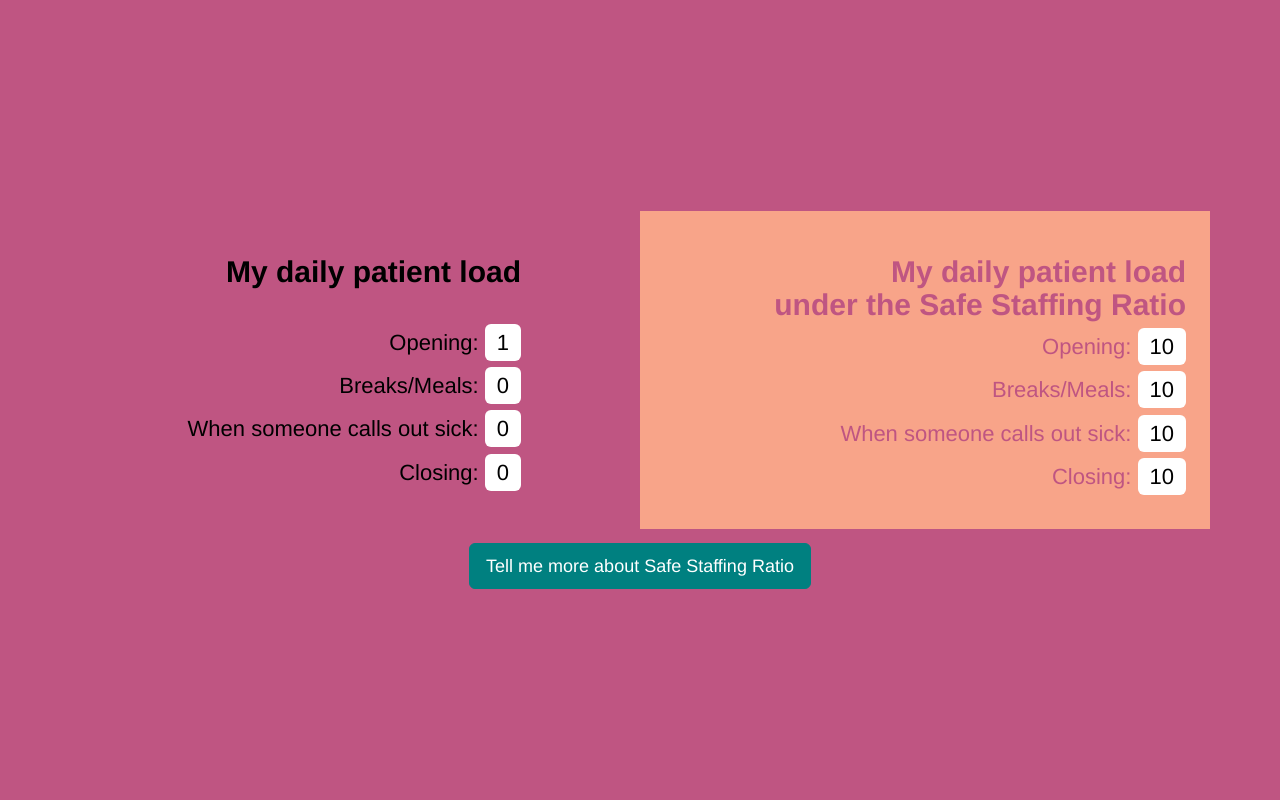
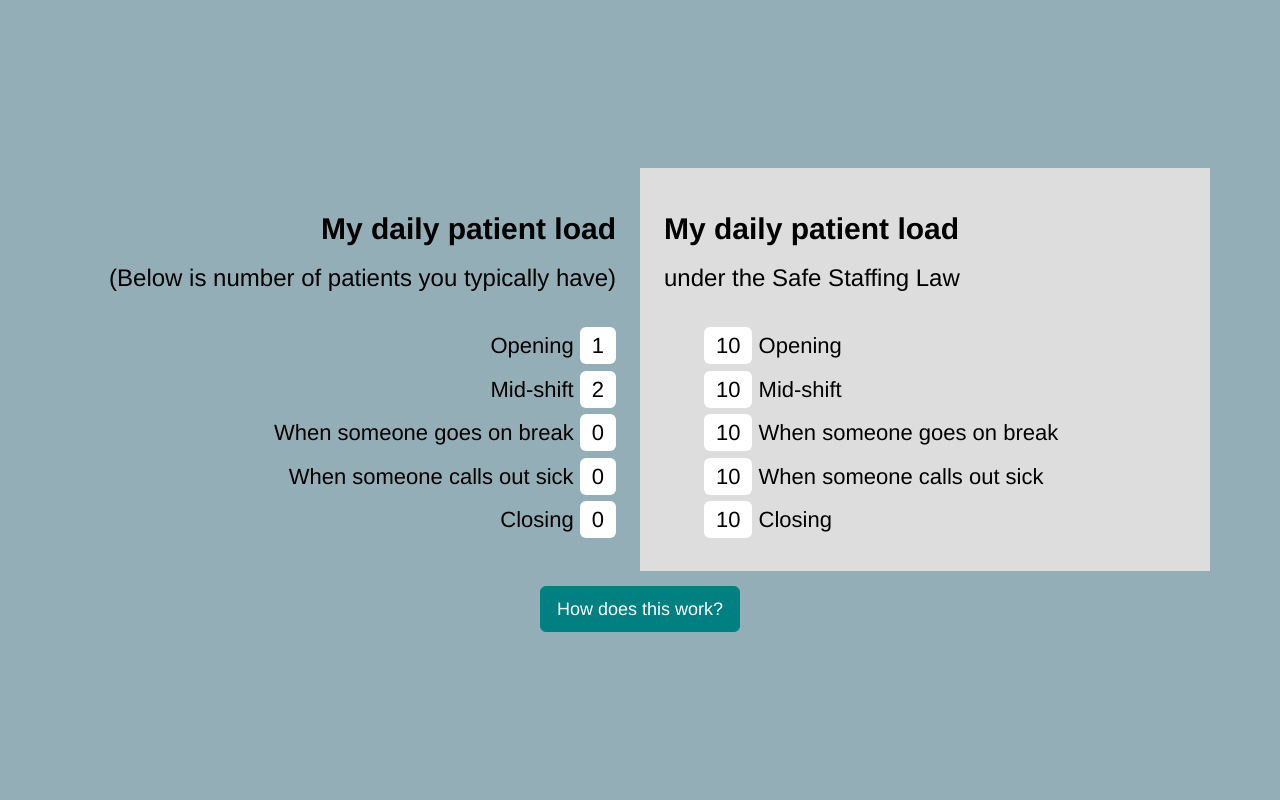
Before and after one commit to mattsedlar/DialysisCalc, a Django app: template form/templates/action.html in a window 1280 px wide. Run offline with Django 3.2, Linux system fonts and the light colour scheme; data comes from the database, SQL or seed files in the repository; both versions use the stored data as it was after the commit; the template is opened without the code that fills it: values that come from a table or form of the project are taken from there, most other values are stand-ins (such as "Sample title", 1, 10 or a date in 2020); some libraries are stand-ins or nearby versions.

Commit message:
Action page updated text and styles

```diff
--- a/form/models.py
+++ b/form/models.py
@@ -4,18 +4,18 @@ from django.db import models
 
 # Create your models here.
 class Response(models.Model):
-  unique_key = models.CharField(default='',max_length=8)
-  position = models.CharField(default='',max_length=100)
-  facility = models.CharField(default='',max_length=100)
-  location = models.CharField(default='',max_length=100)
-  clinic_name = models.CharField(default='',max_length=100)
+  unique_key = models.CharField(null=True,max_length=8)
+  position = models.CharField(null=True,max_length=100)
+  facility = models.CharField(null=True,max_length=100)
+  location = models.CharField(null=True,max_length=100)
+  clinic_name = models.CharField(null=True,max_length=100)
   opening = models.IntegerField(default=0)
   mid = models.IntegerField(default=0)
   breaks = models.IntegerField(default=0)
   sick = models.IntegerField(default=0)
   closing = models.IntegerField(default=0)
-  name = models.CharField(default='',max_length=100)
-  email = models.CharField(default='',max_length=100)
+  name = models.CharField(null=True,max_length=100)
+  email = models.CharField(null=True,max_length=100)
 
   def __str__(self):
     return self.name + ": " +self.position + ", " + self.facility
--- a/form/static/styles/styles.css
+++ b/form/static/styles/styles.css
@@ -40,16 +40,8 @@ p, label { font-size: 2em; }
 }
 
 #safe-load {
-  background-color: #f8a489;
-  color:#bf5582;
-}
-
-#step4 h2 {
-  color: #36577f;
-}
-
-#step5 h2>small {
-  color: #3d7c8e;
+  background-color: #DDDDDD;
+  color:#000;
 }
 
 #id_opening, #id_mid, #id_breaks, #id_sick, #id_closing {
--- a/form/templates/action.html
+++ b/form/templates/action.html
@@ -17,7 +17,7 @@
         <link href='http://fonts.googleapis.com/css?family=Libre+Baskerville:400,700' rel='stylesheet' type='text/css'>
 	<link rel="stylesheet" href="{% static 'styles/styles.css' %}">
 	<style>
-	  body { background-color: #bf5582;}
+	  body { background-color: #93aeb6;}
 	</style>
 </head>
 
@@ -31,59 +31,74 @@
 
         <div class="row">
 
-            <div class="col-md-5 text-right" id="response-load">
-                <h2><strong>My daily patient load</strong></h2><br/><br/>
+            <div class="col-md-6 text-right" id="response-load">
+                <h2><strong>My daily patient load</strong></h2>
+                <h3>(Below is number of patients you typically have)</h3><br/><br/>
                 <ul class="loads">
-                    <li> Opening: <span class="loads_value">{{ query.opening }}</span></li>
-                    <li> Breaks/Meals: <span class="loads_value">{{ query.breaks }}</span></li>
-                    <li> When someone calls out sick: <span class="loads_value">{{ query.sick }}</span></li>
-                    <li> Closing: <span class="loads_value">{{ query.closing }}</span></li>
+                    <li> Opening <span class="loads_value">{{ query.opening }}</span></li>
+                    <li> Mid-shift <span class="loads_value">{{ query.mid }}</span></li>
+                    <li> When someone goes on break <span class="loads_value">{{ query.breaks }}</span></li>
+                    <li> When someone calls out sick <span class="loads_value">{{ query.sick }}</span></li>
+                    <li> Closing <span class="loads_value">{{ query.closing }}</span></li>
                 </ul>
             </div>
 
-            <div class="col-md-6 col-md-offset-1 text-right" id="safe-load">
-                <h2><strong>My daily patient load<br/>under the Safe Staffing Ratio</strong></h2>
+            <div class="col-md-6 text-left" id="safe-load">
+                <h2><strong>My daily patient load</strong></h2>
+                <h3>under the Safe Staffing Law</h3><br/><br/>
                 <ul class="loads">
-                    <li> Opening: <span class="loads_value">{{ ratios }}</span></li>
-                    <li> Breaks/Meals: <span class="loads_value">{{ ratios }}</span></li>
-                    <li> When someone calls out sick: <span class="loads_value">{{ ratios }}</span></li>
-                    <li> Closing: <span class="loads_value">{{ ratios }}</span></li>
+                    <li> <span class="loads_value">{{ ratios }}</span> Opening </li>
+                    <li> <span class="loads_value">{{ ratios }}</span> Mid-shift </li>
+                    <li> <span class="loads_value">{{ ratios }}</span> When someone goes on break </li>
+                    <li> <span class="loads_value">{{ ratios }}</span> When someone calls out sick </li>
+                    <li> <span class="loads_value">{{ ratios }}</span> Closing </li>
                 </ul>
             </div>
 
          </div>
          <br/>
-         <div id="btnStep3" class="btn btn-default btn-lg">Tell me more about Safe Staffing Ratio</div>
+         <div id="btnStep3" class="btn btn-default btn-lg">How does this work?</div>
 
     </div>
 
     <div id="step4">
+        <h1><strong>How Safe Staffing Works</strong></h1>
+        <h2>Staffing legislation mandating no more than <span id="ratio">{{ ratios }}</span> patients per 1 {{ query.position }} means every dialysis employer must guarantee that number
+is not exceeded — even on breaks and lunches; even if someone calls out sick. </h2><br/><br/>
 
-        <h2><strong>Staffing legislation mandating no more than <span id="ratio">{{ ratios }}</span> patients per 1 {{ query.position }} means every dialysis employer has to guarantee that number—even on breaks and lunches, even if someone calls out sick.</strong></h2>
-
-        <div id="btnStep4" class="btn btn-default btn-lg">Let's do it</div>
+        <div id="btnStep4" class="btn btn-default btn-lg">I want safe staffing!</div>
 
     </div>
 
     <div id="step5">
 
-        <h2><strong>Crisis:</strong> <small>Lorem ipsum dolor sit amet, consectetur adipiscing elit, sed do eiusmod tempor incididunt ut labore et dolore magna aliqua. Ut enim ad minim veniam, quis nostrud exercitation ullamco laboris nisi ut aliquip ex ea commodo consequat.</small> </h2>
+        <h2 class="text-left"><strong>It's Time to #Fix Dialysis</strong><br/><small>Our legislation would improve patient care and working conditions by setting safe staffing levels at dialysis clinics, yearly inspections and a minimum of 45 minutes between the end of one patient’s visit and the start of another. It would apply to registered nurses, patient care technicians and social workers.</small> </h2>
 
-        <h2><strong>Our role in change:</strong> <small>Lorem ipsum dolor sit amet, consectetur adipiscing elit, sed do eiusmod tempor incididunt ut labore et dolore magna aliqua. Ut enim ad minim veniam, quis nostrud exercitation ullamco laboris nisi ut aliquip ex ea commodo consequat.</small></h2>
+        <h2 class="text-left"><strong>I Support Safe Staffing</strong></h2>
 
-        <form class="form-inline" action="post_contact/" method="post">
+        <form action="post_contact/" method="post">
         {% csrf_token %}
                  <input type="hidden" id="id_rid" name="rid" value="{{query.id}}" />
-                 <div class="form-group">
-                    <label for="id_name">My name is</label>
+                 <div class="form-group row text-left">
+                    <label for="id_name" class="col-sm-2 col-form-label">Name</label>
+                    <div class="col-sm-10">
                        <input id="id_name" maxlength="100" name="name" type="text" class="form-control input-lg" required="">
+                       </div>
                   </div>
-                  <div class="form-group">
-                    <label for="id_email">and my email is</label>
-                       <input id="id_email" maxlength="100" name="email" type="text" class="form-control input-lg" required="">
+                  <div class="form-group row text-left">
+                    <label for="id_email" class="col-sm-2 col-form-label">Email</label>
+                      <div class="col-sm-10">
+                       <input id="id_email" maxlength="100" name="email" type="email" class="form-control input-lg" required="">
+                       </div>
                   </div>
-                  <input type="submit" class="btn btn-default btn-lg" value="YES! I want to make my hospital safer."/>
+                    <h2 class="text-left"><small>Dialysis helps people with kidney failure stay alive, but patient care is suffering from inadequate staffing and unsanitary conditions. </small></h2>
+                    <h2 class="text-left"><small>Going through dialysis is difficult for our friends and loved ones. Let’s make sure they are treated with the dignity and quality care they deserve. </small></h2>
+                    <h2 class="text-left"><small>I support safe staffing levels, yearly inspections and a safe transition time between patients. </small></h2>
+                  <input type="submit" class="btn btn-default btn-lg" value="SUBMIT"/>
         </form>
+        <br/><br/>
+        <p class="small text-left">By providing my phone  number,  I understand  that SEIU and its locals and affiliates may use automated  calling technologies  and/or text message me on my cellular phone  on a periodic basis. SEIU will never charge for text message alerts. Carrier message and data rates may apply to such alerts. Text STOP to 787753 to stop receiving messages. Text HELP to 787753 for more information. </p>
+
     </div>
 
     </div>
```
Also changed, not shown: db.sqlite3, form/migrations/0009_auto_20170124_0100.py (added).
